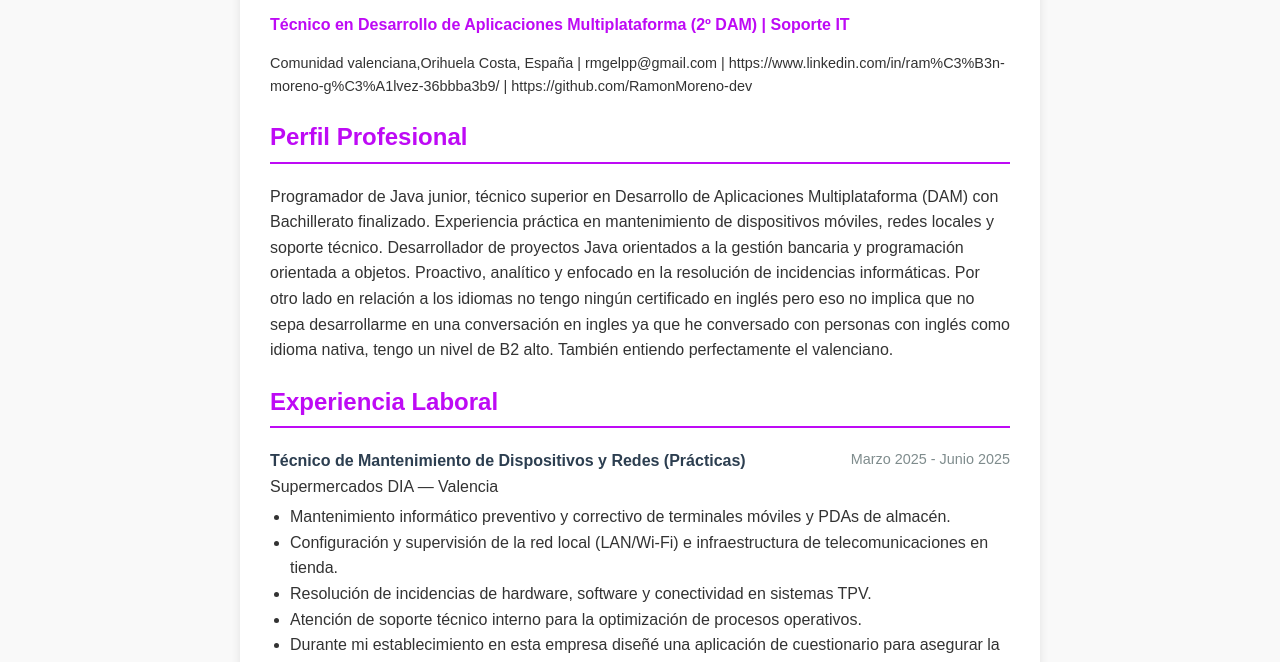
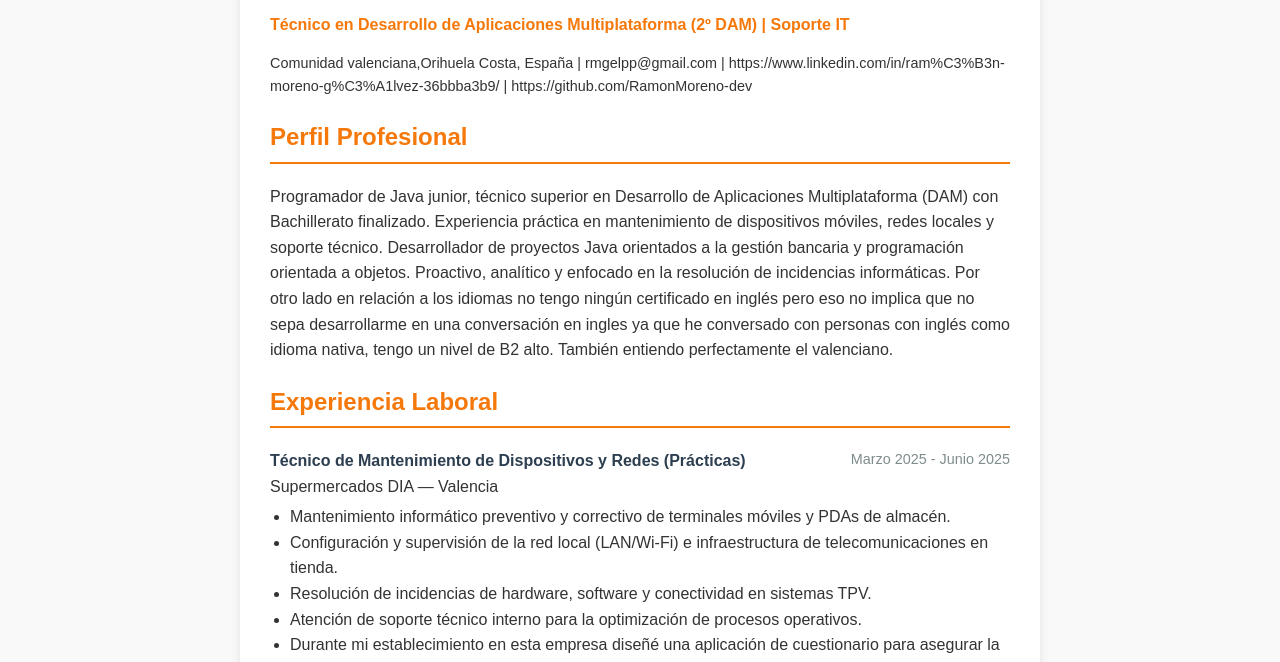
Before and after one commit to RamonMoreno-dev/WEB_CV1, a plain HTML site: page index.html in a window 1280 px wide. Shown: the part 136-798 px from the top of the page. Drawn offline with Linux system fonts and the light colour scheme.

Commit message:
Update index.html

```diff
--- a/index.html
+++ b/index.html
@@ -50,15 +50,15 @@
         }
 
         h2 {
-            color: #BE0AF5; /* aaa*/
-            border-bottom: 2px solid #BE0AF5;
+            color: #F5780A; /* aaa*/
+            border-bottom: 2px solid #F5780A;
             padding-bottom: 5px;
             margin-top: 20px;
         }
 
         .subtitle {
             font-weight: bold;
-            color: #BE0AF5; /* aalda */
+            color: #F5780A; /* aaldda */
             margin-bottom: 15px; /* aa */
         }
 
```
